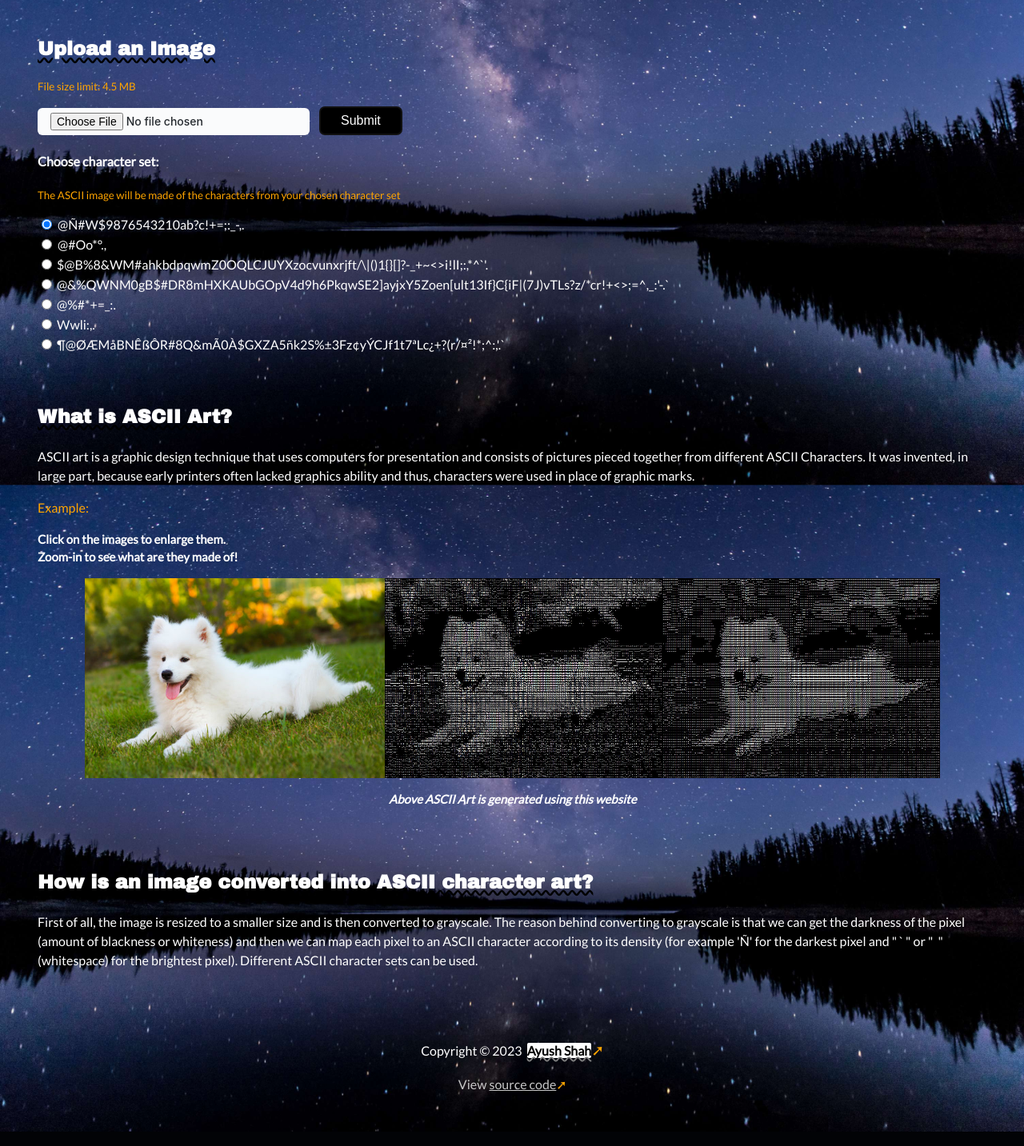
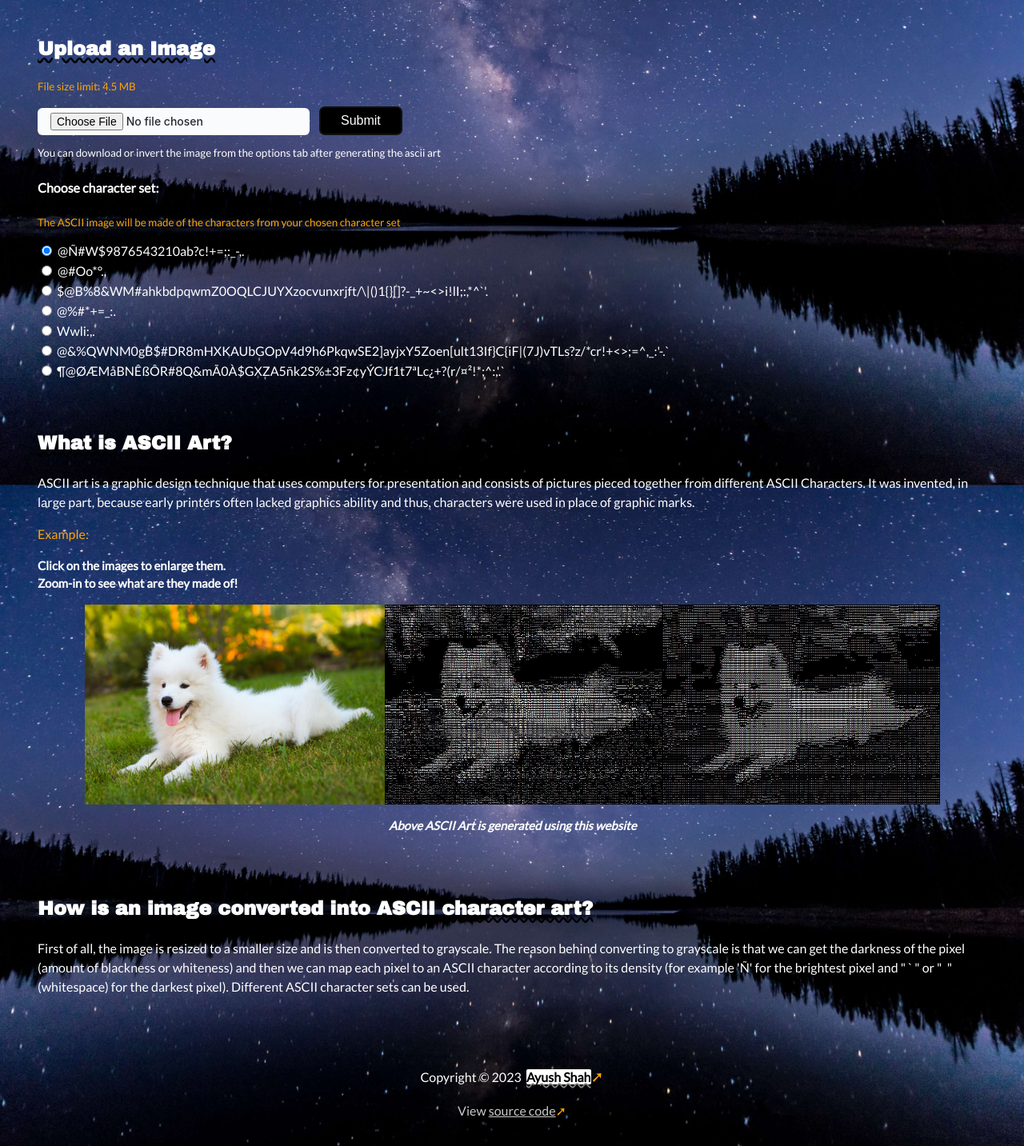
Before and after one commit to AyushShahh/synascie, a Flask app: page / in a window 1280 px wide. Shown: the part 248-1681 px from the top of the page at 80% size. Run offline with Flask 2, Linux system fonts and the light colour scheme; some libraries are stand-ins or nearby versions.

Commit message:
add info, update footer and fix word-break

```diff
--- a/templates/index.html
+++ b/templates/index.html
@@ -24,14 +24,15 @@
                 <input id="size" type="hidden" name="size" value="">
                 <input type="file" name="file" id="file" accept="image/png, image/jpg, image/jpeg, image/heic, image/heif" onchange="getAndPostSize(event)"> &nbsp;
                 <button type="submit" class="button">Submit</button>
+                <p style="font-size:smaller; word-break: normal">You can download or invert the image from the options tab after generating the ascii art</p>
                 <h4>Choose character set:</h4>
-                <p class="orange" style="font-size:smaller">The ASCII image will be made of the characters from your chosen character set</p>
+                <p class="orange" style="font-size:smaller; word-break: normal">The ASCII image will be made of the characters from your chosen character set</p>
                 <input name="density" type="radio" value="0" checked> <span class="radio">@Ñ#W$9876543210ab?c!+=;:_-,.</span><br>
                 <input name="density" type="radio" value="5"> <span class="radio">@#Oo*°.,<br>
                 <input name="density" type="radio" value="4"> <span class="radio">$@B%8&WM#ahkbdpqwmZ0OQLCJUYXzocvunxrjft/\|()1{}[]?-_+~<>i!lI;:,*^`'.</span><br>
-                <input name="density" type="radio" value="2"> <span class="radio">@&%QWNM0gB$#DR8mHXKAUbGOpV4d9h6PkqwSE2]ayjxY5Zoen[ult13If}C{iF|(7J)vTLs?z/*cr!+<>;=^,_:'-.`</span><br>
                 <input name="density" type="radio" value="3"> <span class="radio">@%#*+=_:.</span><br>
                 <input name="density" type="radio" value="1"> <span class="radio">Wwli:,.</span><br>
+                <input name="density" type="radio" value="2"> <span class="radio">@&%QWNM0gB$#DR8mHXKAUbGOpV4d9h6PkqwSE2]ayjxY5Zoen[ult13If}C{iF|(7J)vTLs?z/*cr!+<>;=^,_:'-.`</span><br>
                 <input name="density" type="radio" value="6"> <span class="radio">¶@ØÆMåBNÊßÔR#8Q&mÃ0À$GXZA5ñk2S%±3Fz¢yÝCJf1t7ªLc¿+?(r/¤²!*;^:,'.`</span><br>
             </form>
         </div>
@@ -58,13 +59,9 @@
             <p>
                 First of all, the image is resized to a smaller size and is then converted to grayscale.
                 The reason behind converting to grayscale is that we can get the darkness of the pixel (amount of blackness or whiteness)
-                and then we can map each pixel to an ASCII character according to its density (for example 'Ñ' for the darkest pixel and "&nbsp;`&nbsp;"
-                or "&nbsp;&nbsp;" (whitespace) for the brightest pixel). Different ASCII character sets can be used.
+                and then we can map each pixel to an ASCII character according to its density (for example 'Ñ' for the brightest pixel and "&nbsp;`&nbsp;"
+                or "&nbsp;&nbsp;" (whitespace) for the darkest pixel). Different ASCII character sets can be used.
             </p>
-        </div>
-        <div class="section options">
-            <p>Copyright © 2023 &nbsp;<a id="link" href="https://ayushshahh.netlify.app/">Ayush Shah</a><span style="color:orange; font-size: larger;">&#10138;</span></p>
-            <p style="color:rgb(200, 200, 200)">View <a style="color: inherit; text-decoration: underline;" href="https://github.com/AyushShahh/ASCII-Art/">source code</a><span style="color:orange">&#10138;</span></p>
         </div>
     </div>
 {% endblock %}
--- a/templates/layout.html
+++ b/templates/layout.html
@@ -17,5 +17,9 @@
     </head>
     <body>
         {% block main %}{% endblock %}
+        <div class="section options">
+            <p>Copyright © 2023 &nbsp;<a id="link" href="https://ayushshahh.netlify.app/">Ayush Shah</a><span style="color:orange; font-size: larger;">&#10138;</span></p>
+            <p style="color:rgb(200, 200, 200)">View <a style="color: inherit; text-decoration: underline;" href="https://github.com/AyushShahh/ASCII-Art/">source code</a><span style="color:orange">&#10138;</span></p>
+        </div>
     </body>
 </html>
```
